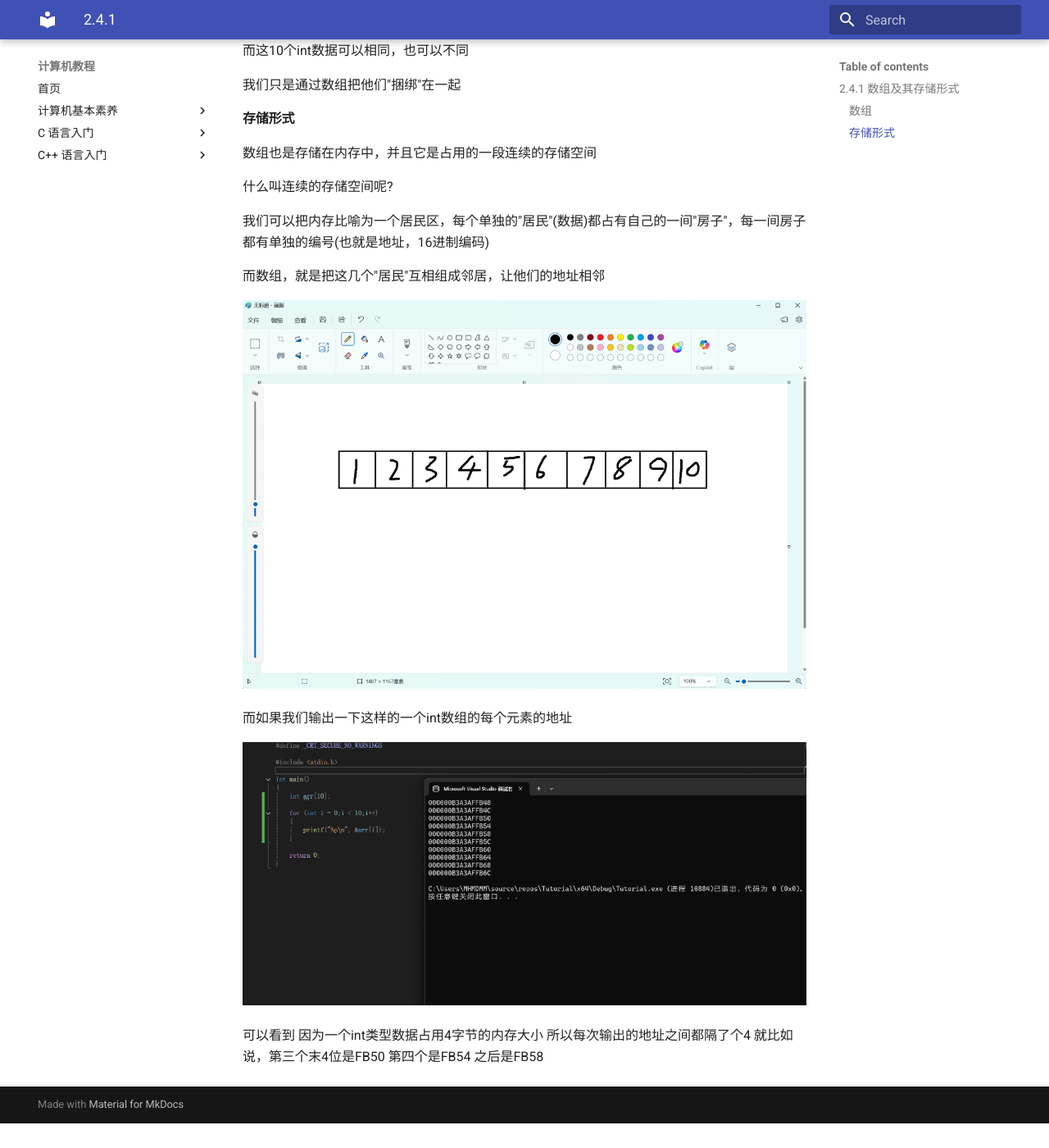
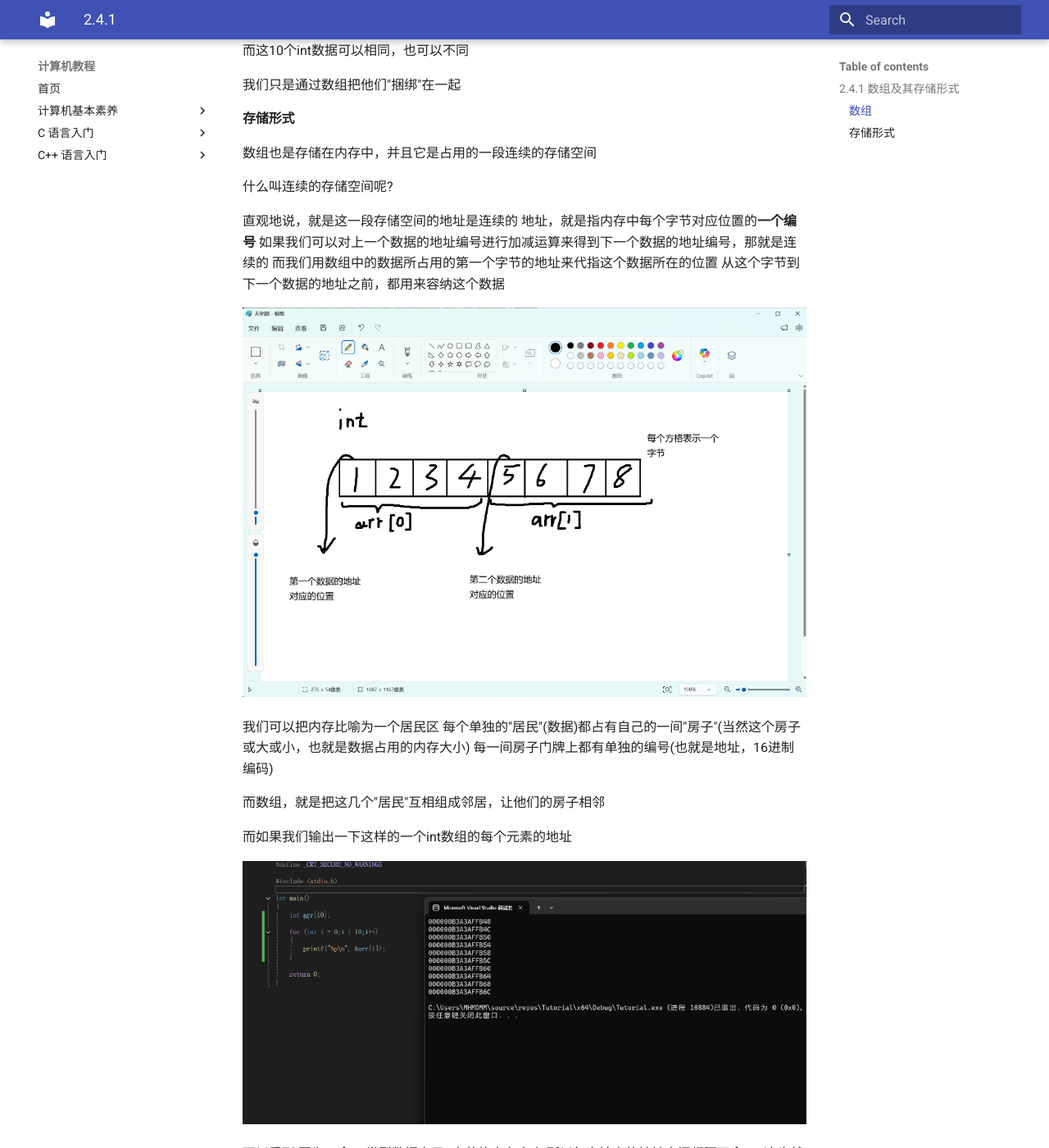
Before and after one commit to Muhamia/computer-tutorials, an MkDocs documentation site: the page built from docs/programming-language-c/2.4.1.md, in a window 1280 px wide and 1400 px high, scrolled down 343 px. Shown: the whole window at 82% size. Built offline with MkDocs 1.6.1 and Material for MkDocs 9.7.7, drawn with Linux system fonts in a browser that asks for light colours; before the commit the page ends 1713 px from its top, so only the background shows below that; some of the changed text lies outside the part shown.

Commit message:
modify the illustration of array memory

```diff
--- a/docs/programming-language-c/2.4.1.md
+++ b/docs/programming-language-c/2.4.1.md
@@ -17,11 +17,20 @@
 
 什么叫连续的存储空间呢?
 
-我们可以把内存比喻为一个居民区，每个单独的"居民"(数据)都占有自己的一间"房子"，每一间房子都有单独的编号(也就是地址，16进制编码)
-
-而数组，就是把这几个"居民"互相组成邻居，让他们的地址相邻
+直观地说，就是这一段存储空间的地址是连续的
+地址，就是指内存中每个字节对应位置的**一个编号**
+如果我们可以对上一个数据的地址编号进行加减运算来得到下一个数据的地址编号，那就是连续的
+而我们用数组中的数据所占用的第一个字节的地址来代指这个数据所在的位置
+从这个字节到下一个数据的地址之前，都用来容纳这个数据
 
 ![](../assets/images/2.4/arrStorage.png)
+
+我们可以把内存比喻为一个居民区
+每个单独的"居民"(数据)都占有自己的一间"房子"(当然这个房子或大或小，也就是数据占用的内存大小)
+每一间房子门牌上都有单独的编号(也就是地址，16进制编码)
+
+而数组，就是把这几个"居民"互相组成邻居，让他们的房子相邻
+
 
 而如果我们输出一下这样的一个int数组的每个元素的地址
 
@@ -29,7 +38,10 @@
 
 可以看到
 因为一个int类型数据占用4字节的内存大小
-所以每次输出的地址之间都隔了个4
+所以每次输出的地址之间都隔了个4，这也就是"房子"的大小
 就比如说，第三个末4位是FB50
 第四个是FB54
 之后是FB58
+
+而我们在这里看到的输出结果，就是"房子门牌"上的地址
+也就是每个int数据所占用的第一个字节的地址
```
Also changed, not shown: docs/programming-language-c/2.4.3.md (added, +1 -0 lines), docs/assets/images/2.4/arrStorage.png.
